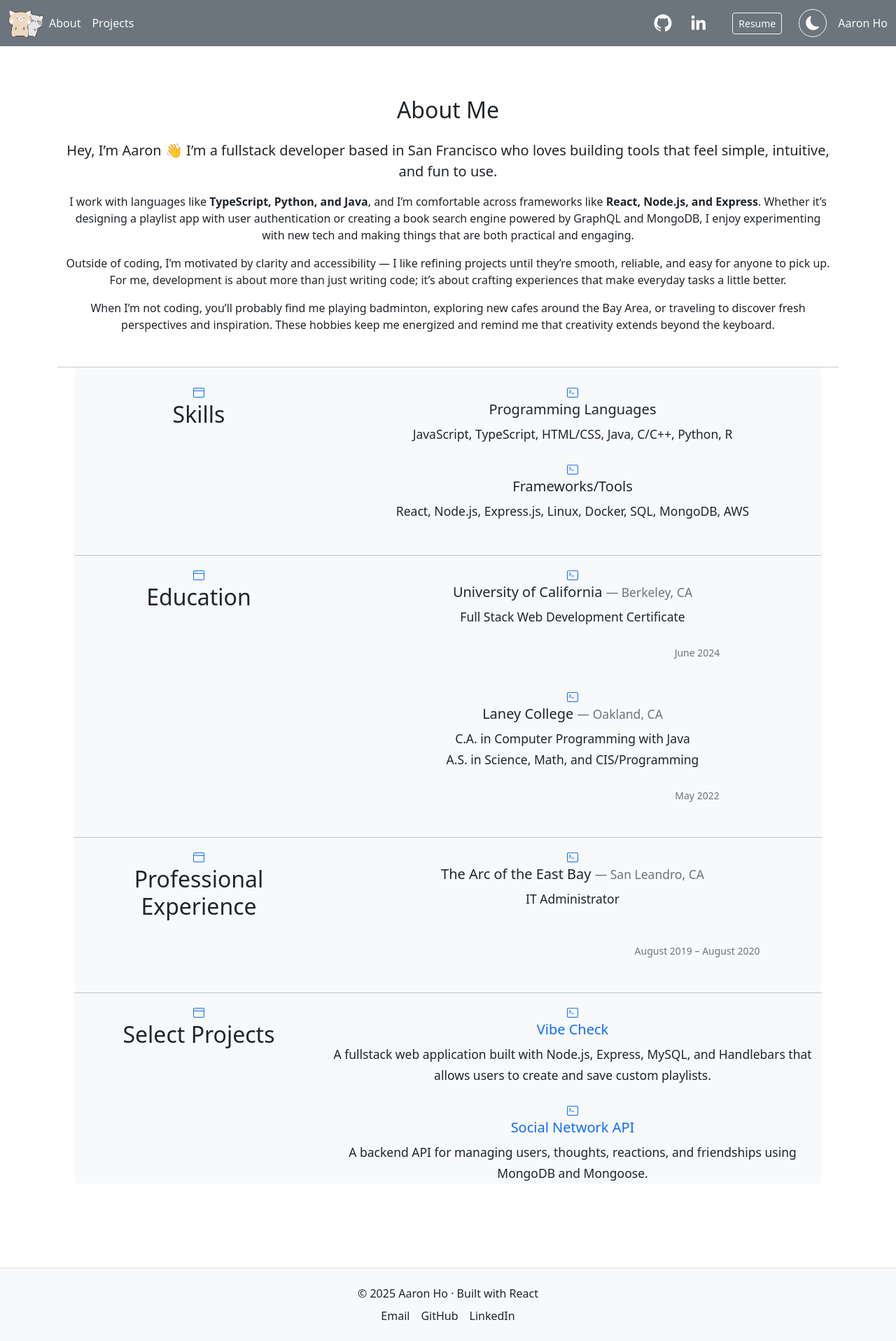
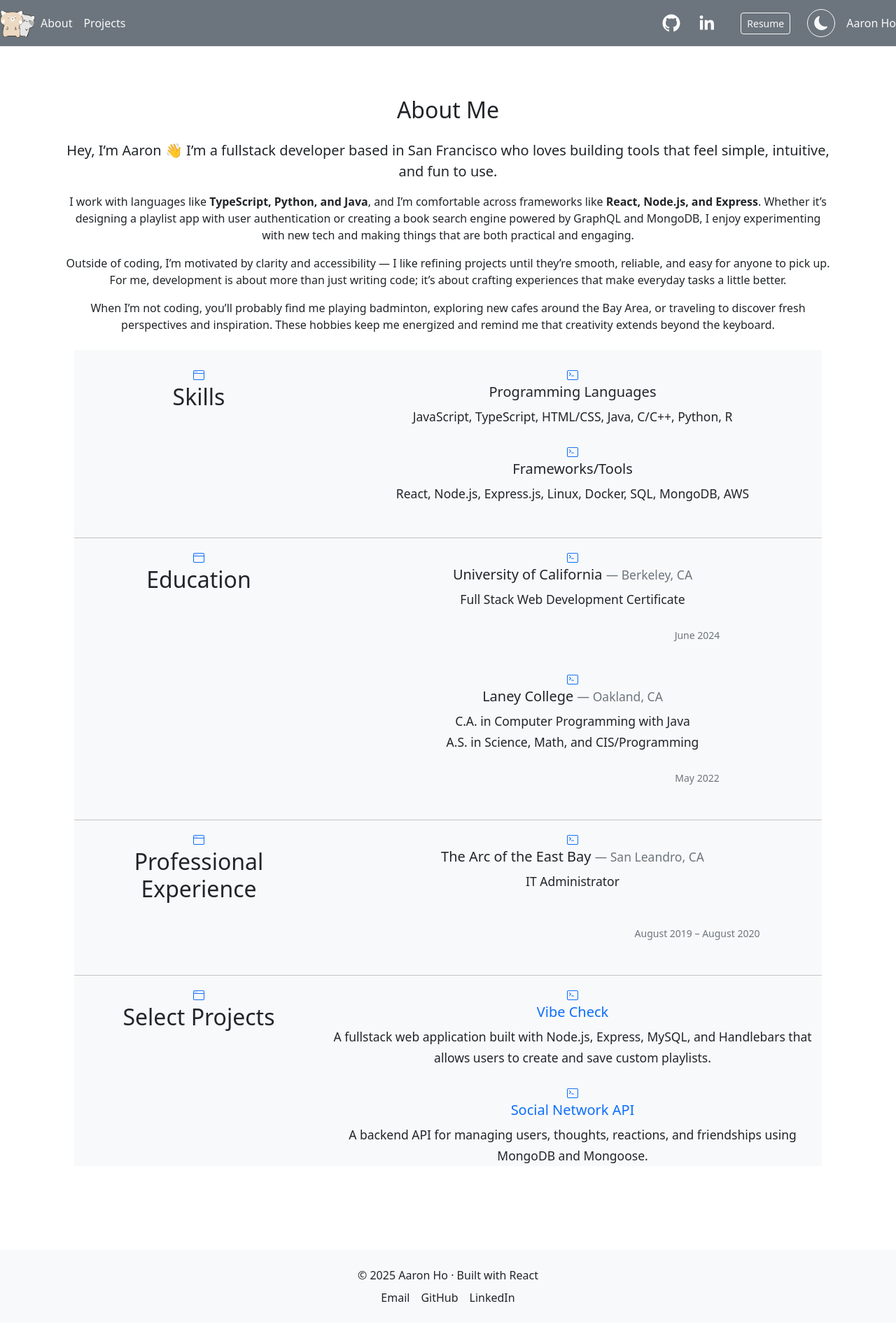
Before and after one commit to AaronH-o/react-resume, a React (Vite) app: page / in a window 1280 px wide. Shown: the whole page at 70% size. After the commit the page ends 1890 px from the top, so only its background shows below. Built offline with nearby package versions, Linux system fonts and the light colour scheme.

Commit message:
updated styling

```diff
--- a/src/components/Footer.jsx
+++ b/src/components/Footer.jsx
@@ -1,6 +1,6 @@
 export default function Footer() {
   return (
-    <footer className="footer bg-light text-dark py-4 mt-5 border-top">
+    <footer className="footer bg-light text-dark py-4 mt-5 ">
       <div className="container text-center">
         <p className="mb-2">
           © {new Date().getFullYear()} Aaron Ho · Built with React
--- a/src/components/UI/Navbar.jsx
+++ b/src/components/UI/Navbar.jsx
@@ -21,8 +21,7 @@ export default function Nav({ links }) {
   }, [darkMode]);
 
   return (
-    <nav className={`navbar navbar-expand-lg ${darkMode ? "bg-dark" : "bg-secondary"} sticky-top`}>
-      <div className="container-fluid">
+    <nav className={`navbar navbar-expand-lg ${darkMode ? "bg-dark" : "bg-secondary"} sticky-top container-fluid`}>
 
       {/* Logo */}
       <Link to="/">
@@ -74,7 +73,6 @@ export default function Nav({ links }) {
       </button>
 
       <div className="text-light ms-3"> Aaron Ho </div>
-      </div>
     </nav>
   );
 }
--- a/src/index.css
+++ b/src/index.css
@@ -83,7 +83,7 @@ button:focus-visible {
 
 /* GLOBAL DARK MODE */
 .dark-mode {
-  background-color: #121212 !important;
+  background-color: #1e1e1e !important;
   color: #e4e4e4 !important;
   --bs-card-bg: #484848 !important;
   --bs-body-bg: #484848 !important;
@@ -104,6 +104,7 @@ button:focus-visible {
   background-color: #1e1e1e !important;
   color: #e4e4e4 !important;
 }
+
 
 /* Headings */
 .dark-mode h1,
--- a/src/pages/HomePage.jsx
+++ b/src/pages/HomePage.jsx
@@ -8,7 +8,6 @@ export default function HomePage() {
   return (
     <div className="container pt-4">
       <AboutSection />
-      <hr />
       <section className="features-icons bg-light text-center m-4">
         <SkillsSection />
         <hr />
```
Lines whose indentation alone changed are shown as unchanged.
